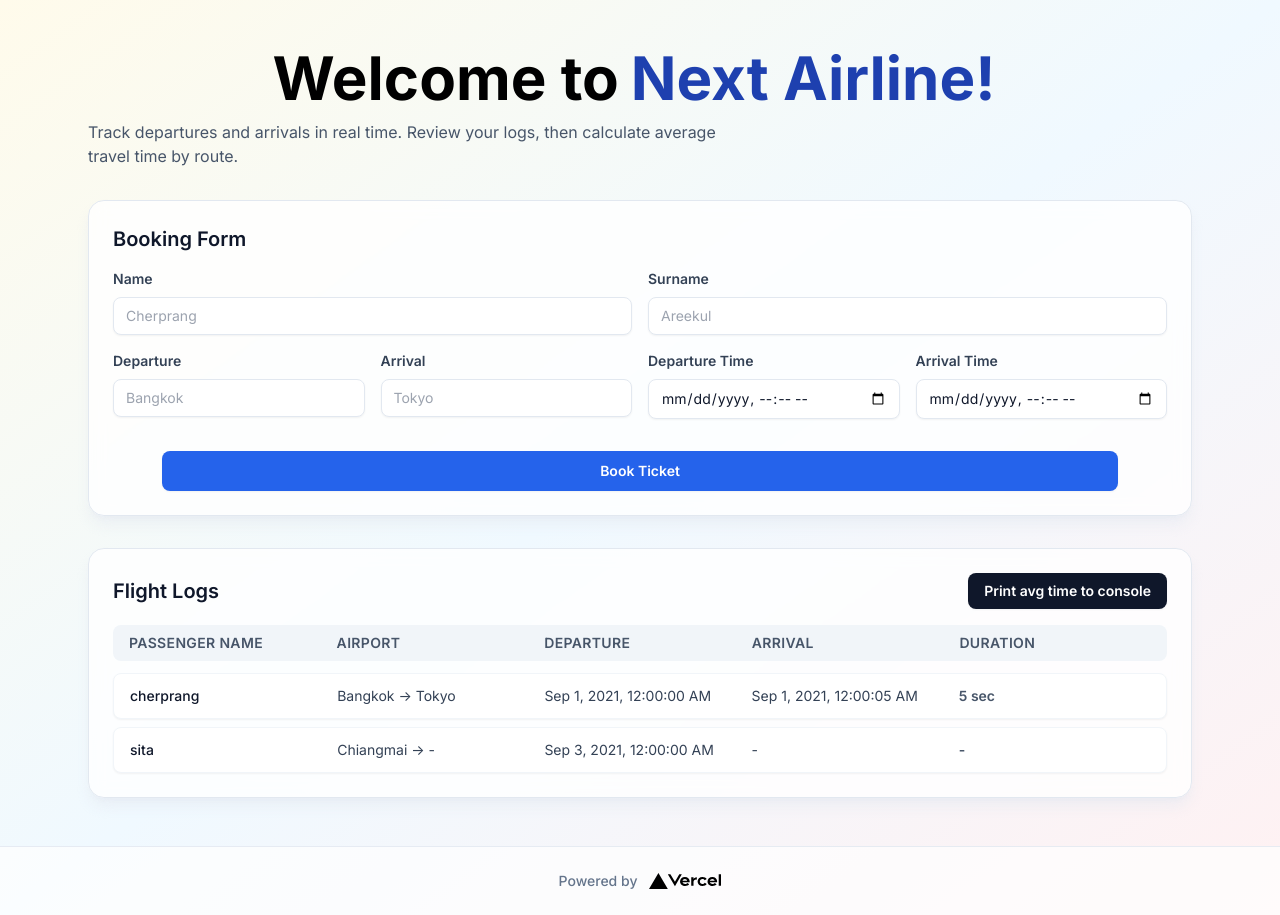
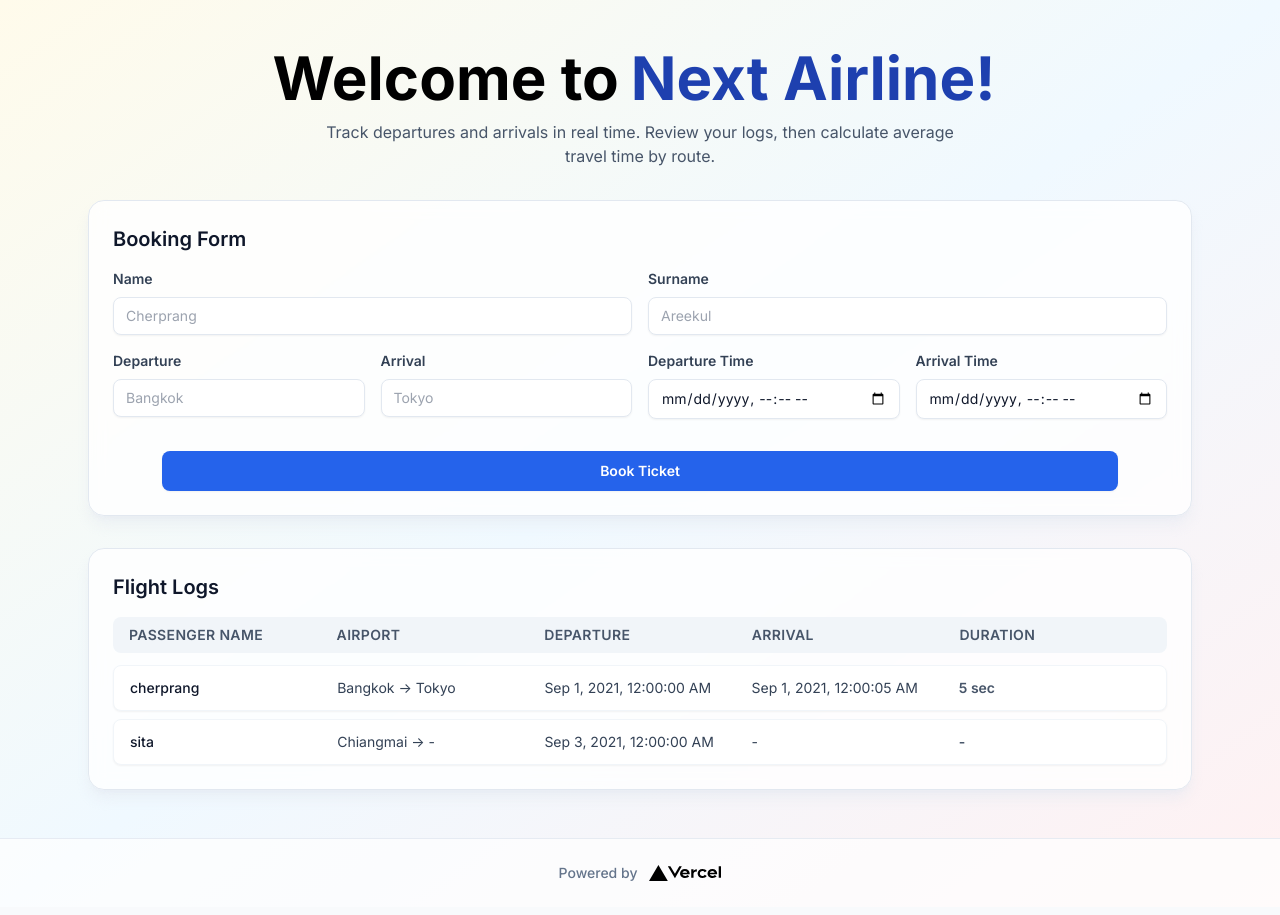
Before and after one commit to Yatichapat/frontend_screening_assignment, a Next.js app: page / in a window 1280 px wide. Built offline with nearby package versions, Linux system fonts and the light colour scheme.

Commit message:
fix: justify paragraph

```diff
--- a/app/(home)/page.tsx
+++ b/app/(home)/page.tsx
@@ -97,11 +97,12 @@ export default function Home() {
             </span>
           </div>
 
-
-          <p className="max-w-2xl text-base text-slate-600">
-            Track departures and arrivals in real time. Review your logs, then
-            calculate average travel time by route.
-          </p>
+          <div className="flex w-full justify-center">
+            <p className="max-w-2xl text-center text-base text-slate-600">
+              Track departures and arrivals in real time. Review your logs, then
+              calculate average travel time by route.
+            </p>
+          </div>
         </div>
 
         <section className="rounded-2xl border border-slate-200 bg-white/80 p-6 shadow-lg shadow-slate-200/60 backdrop-blur">
@@ -115,17 +116,6 @@ export default function Home() {
           <div className="flex flex-col gap-4">
             <div className="flex items-center justify-between gap-4">
               <h2 className="text-xl font-semibold text-slate-900">Flight Logs</h2>
-              <button
-                className="rounded-lg bg-slate-900 px-4 py-2 text-sm font-semibold text-white shadow-sm transition hover:bg-slate-800"
-                onClick={() => {
-                  console.log("Average Travel Time Per Route:");
-                  Object.entries(avgTimes).forEach(([route, avg]) => {
-                    console.log(`${route}: ${formatDuration(avg)}`);
-                  });
-                }}
-              >
-                Print avg time to console
-              </button>
             </div>
             <LogCard data={logs}></LogCard>
           </div>
```
